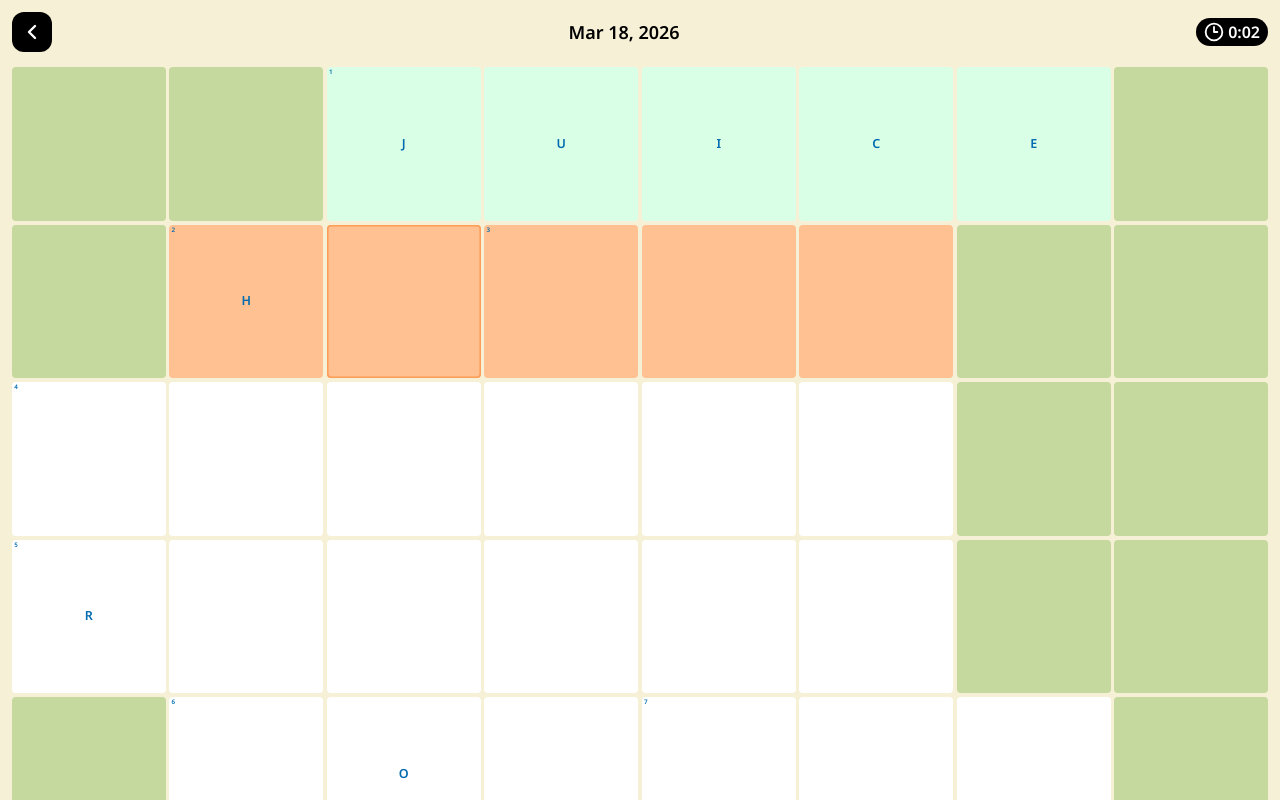
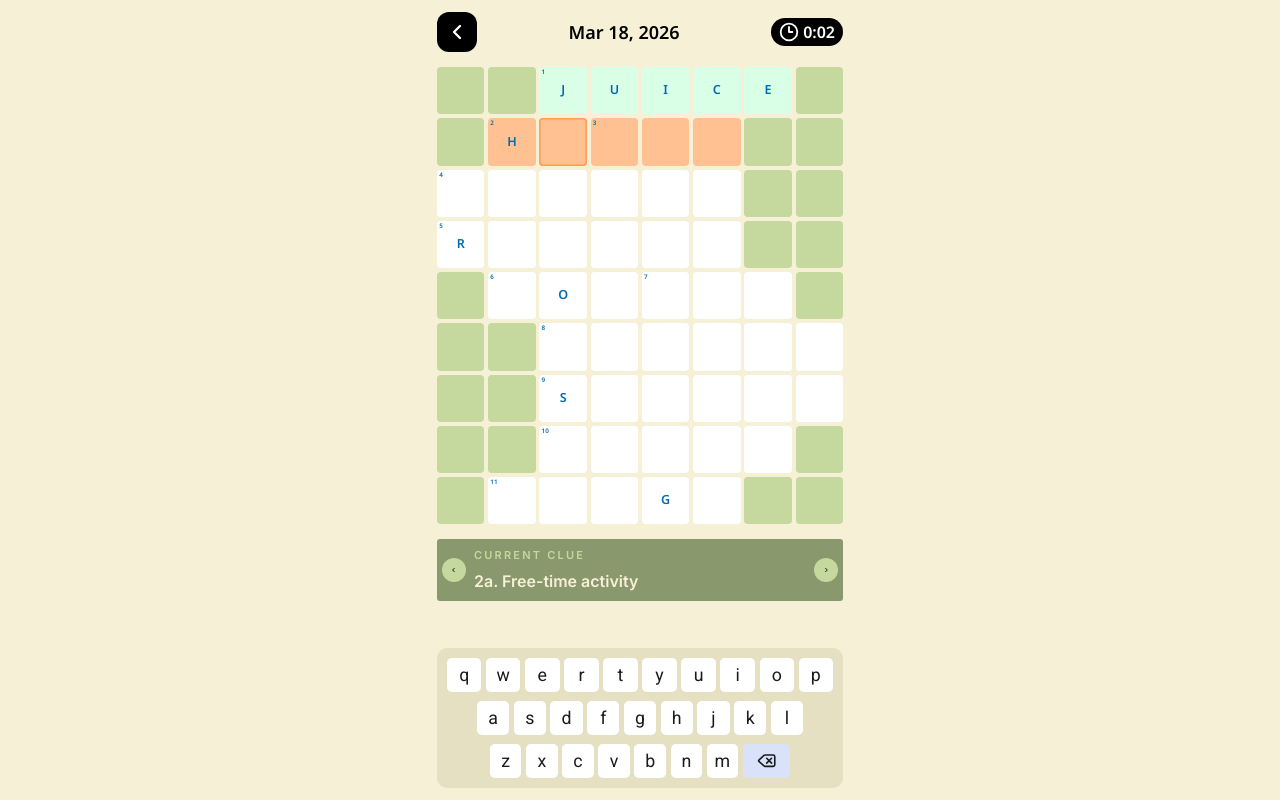
Before and after one commit to dbdigital-vercel-programmatic-sandbox/crossword-hindi-game, a Next.js app: page / in a window 1280 px wide. Both pictures are taken after a click on the button "Start Game". Built offline with nearby package versions, Linux system fonts and the light colour scheme.

Commit message:
chore: update sandbox changes

```diff
--- a/app/page.tsx
+++ b/app/page.tsx
@@ -637,7 +637,7 @@ export default function Page() {
         "inline-flex h-svh w-full items-center justify-start gap-[10px] overflow-hidden bg-[#F6F0D7]"
       )}
     >
-      <div className="inline-flex h-full flex-1 flex-col items-center justify-start gap-[15px] px-[12px] py-[12px]">
+      <div className="mx-auto inline-flex h-full w-full max-w-[430px] flex-1 flex-col items-center justify-start gap-[15px] px-[12px] py-[12px]">
         <div className="inline-flex w-full items-center justify-start gap-[8px] self-stretch">
           <button
             type="button"
```
